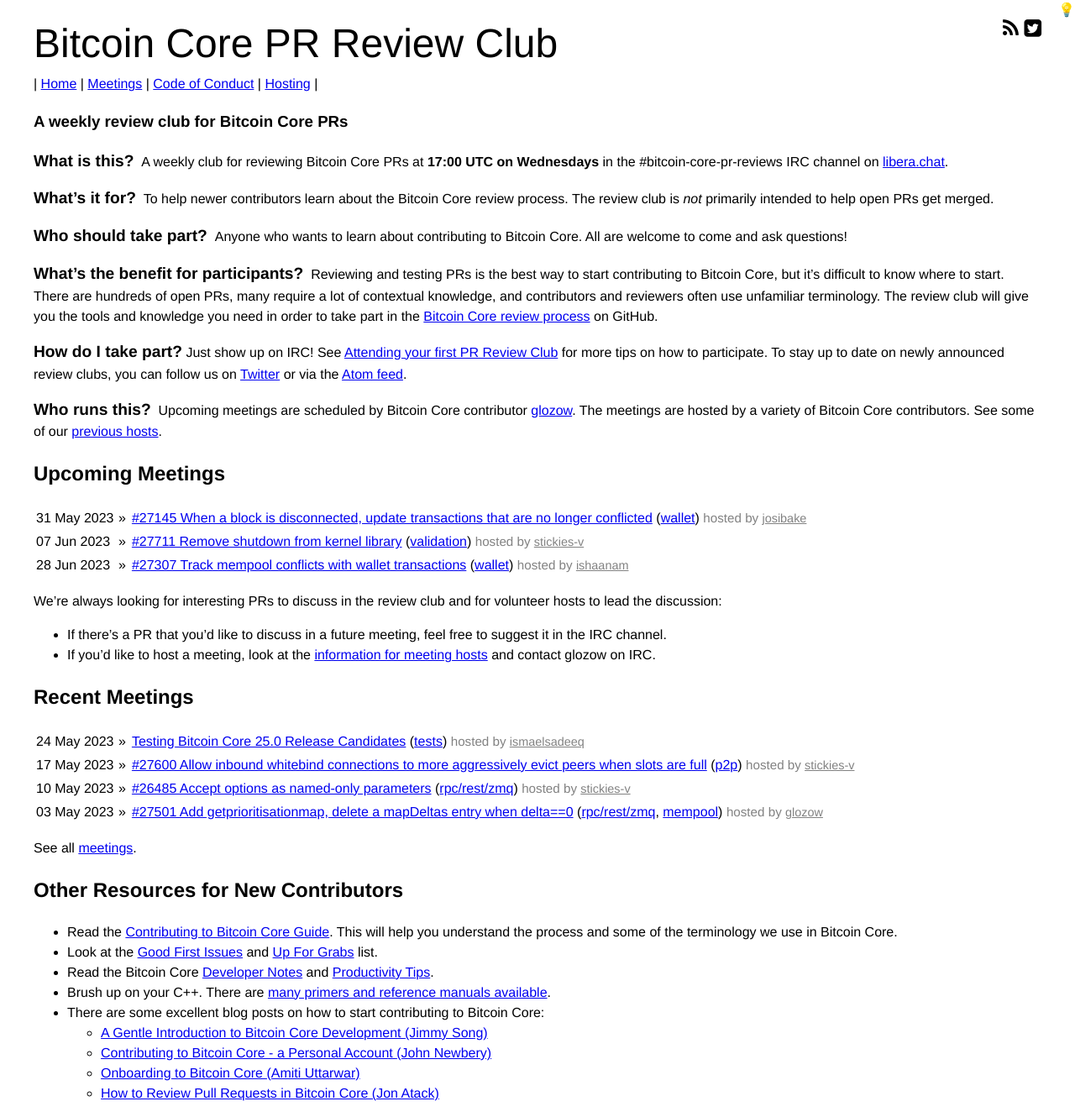
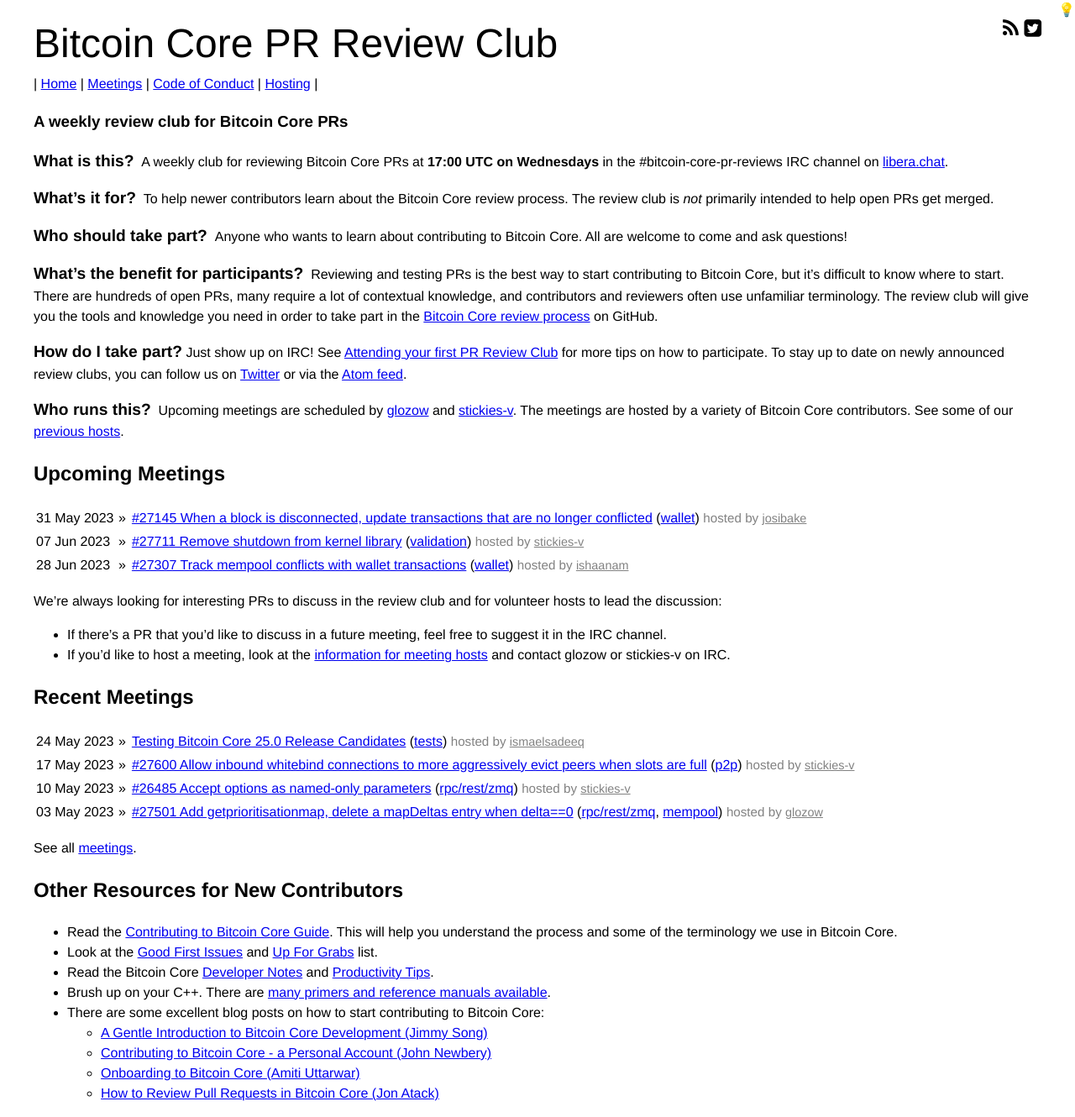
Before and after one commit to bitcoin-core-review-club/website, a Jekyll site: the page built from index.md, in a window 1280 px wide. Shown: the whole page at 84% size. Built offline with Jekyll 4.4.1, drawn with Linux system fonts in a browser that asks for light colours.

Commit message:
add stickies-v as coordinator

```diff
--- a/_config.yml
+++ b/_config.yml
@@ -10,8 +10,8 @@
 
 # Site settings
 author:            "Bitcoin Core PR Review Club contributors"
-coordinator:       "Bitcoin Core contributor [glozow](https://github.com/glozow)"
-coordinator_irc:   "glozow"
+coordinator:       "[glozow](https://github.com/glozow) and [stickies-v](https://github.com/stickies-v)"
+coordinator_irc:   "glozow or stickies-v"
 description:       "A weekly review club for Bitcoin Core PRs"
 meeting_day:       "Wednesday"
 meeting_location:  'the #bitcoin-core-pr-reviews IRC channel on <a href="https://kiwiirc.com/nextclient/irc.libera.chat?channel=#bitcoin-core-pr-reviews">libera.chat</a>'
```
